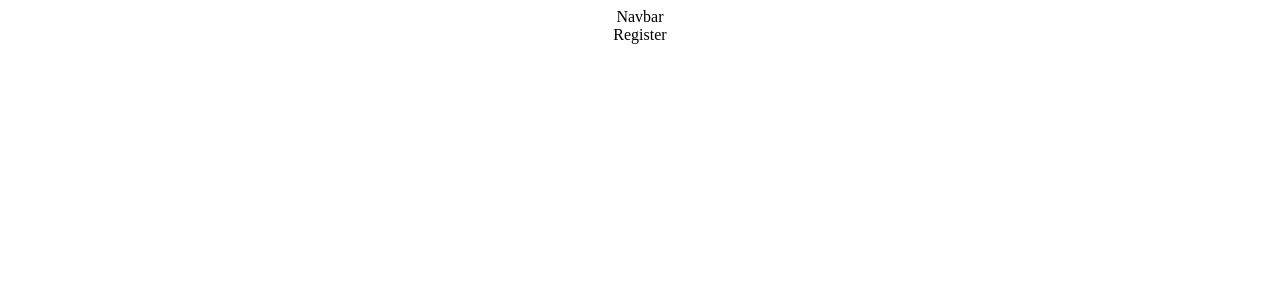
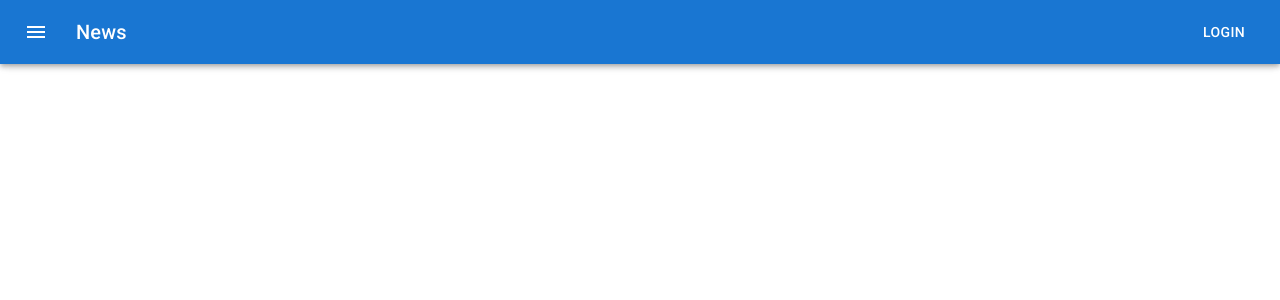
Before and after one commit to yasinyagmur/dietitian-calculator-tool, a React (Create React App) app: page /register in a window 1280 px wide. Shown: the top 300 px of the page. Built offline with nearby package versions, Linux system fonts and the light colour scheme.

Commit message:
navbar creat  start

```diff
--- a/package.json
+++ b/package.json
@@ -3,6 +3,10 @@
   "version": "0.1.0",
   "private": true,
   "dependencies": {
+    "@emotion/react": "^11.10.0",
+    "@emotion/styled": "^11.10.0",
+    "@mui/icons-material": "^5.8.4",
+    "@mui/material": "^5.10.0",
     "@testing-library/jest-dom": "^5.14.1",
     "@testing-library/react": "^13.0.0",
     "@testing-library/user-event": "^13.2.1",
@@ -10,6 +14,7 @@
     "react-dom": "^18.2.0",
     "react-router-dom": "6",
     "react-scripts": "5.0.1",
+    "sass": "^1.54.4",
     "web-vitals": "^2.1.0"
   },
   "scripts": {
--- a/public/index.html
+++ b/public/index.html
@@ -9,6 +9,15 @@
       name="description"
       content="Web site created using create-react-app"
     />
+    <link
+      rel="stylesheet"
+      href="https://fonts.googleapis.com/icon?family=Material+Icons"
+    />
+    <link
+      rel="stylesheet"
+      href="https://fonts.googleapis.com/css?family=Roboto:300,400,500,700&display=swap"
+    />
+
     <link rel="apple-touch-icon" href="%PUBLIC_URL%/logo192.png" />
     <!--
       manifest.json provides metadata used when your web app is installed on a
--- a/src/App.css
+++ /dev/null
@@ -1,38 +0,0 @@
-.App {
-  text-align: center;
-}
-
-.App-logo {
-  height: 40vmin;
-  pointer-events: none;
-}
-
-@media (prefers-reduced-motion: no-preference) {
-  .App-logo {
-    animation: App-logo-spin infinite 20s linear;
-  }
-}
-
-.App-header {
-  background-color: #282c34;
-  min-height: 100vh;
-  display: flex;
-  flex-direction: column;
-  align-items: center;
-  justify-content: center;
-  font-size: calc(10px + 2vmin);
-  color: white;
-}
-
-.App-link {
-  color: #61dafb;
-}
-
-@keyframes App-logo-spin {
-  from {
-    transform: rotate(0deg);
-  }
-  to {
-    transform: rotate(360deg);
-  }
-}
--- a/src/App.js
+++ b/src/App.js
@@ -1,4 +1,3 @@
-import "./App.css";
 import AppRouter from "./router/AppRouter";
 
 function App() {
--- a/src/components/Navbar.jsx
+++ /dev/null
@@ -1,7 +0,0 @@
-import React from "react";
-
-const Navbar = () => {
-  return <div>Navbar</div>;
-};
-
-export default Navbar;
--- /dev/null
+++ b/src/components/Navbar/Navbar.jsx
@@ -0,0 +1,32 @@
+import * as React from "react";
+import AppBar from "@mui/material/AppBar";
+import Box from "@mui/material/Box";
+import Toolbar from "@mui/material/Toolbar";
+import Typography from "@mui/material/Typography";
+import Button from "@mui/material/Button";
+import IconButton from "@mui/material/IconButton";
+import MenuIcon from "@mui/icons-material/Menu";
+
+export default function ButtonAppBar() {
+  return (
+    <Box sx={{ flexGrow: 1 }}>
+      <AppBar>
+        <Toolbar>
+          <IconButton
+            size="large"
+            edge="start"
+            color="inherit"
+            aria-label="menu"
+            sx={{ mr: 2 }}
+          >
+            <MenuIcon />
+          </IconButton>
+          <Typography variant="h6" component="div" sx={{ flexGrow: 1 }}>
+            News
+          </Typography>
+          <Button color="inherit">Login</Button>
+        </Toolbar>
+      </AppBar>
+    </Box>
+  );
+}
--- a/src/router/AppRouter.jsx
+++ b/src/router/AppRouter.jsx
@@ -1,6 +1,7 @@
 import React from "react";
 import { BrowserRouter, Route, Routes } from "react-router-dom";
-import Navbar from "../components/Navbar";
+import Navbar from "../components/Navbar/Navbar";
+// import Footer from "../components/Footer/Footer";
 import Home from "../pages/Home";
 import Login from "../pages/Login";
 import Register from "../pages/Register";
@@ -9,12 +10,12 @@
   return (
     <BrowserRouter>
       <Navbar />
-
       <Routes>
         <Route path="/" element={<Home />} />
         <Route path="/login" element={<Login />} />
         <Route path="/register" element={<Register />} />
       </Routes>
+      {/* <Footer /> */}
     </BrowserRouter>
   );
 };
```
Also changed, not shown: src/components/Footer/Footer.jsx (renamed from src/components/Footer.jsx), 1 other file (tests, documents, lock files or other folders).
